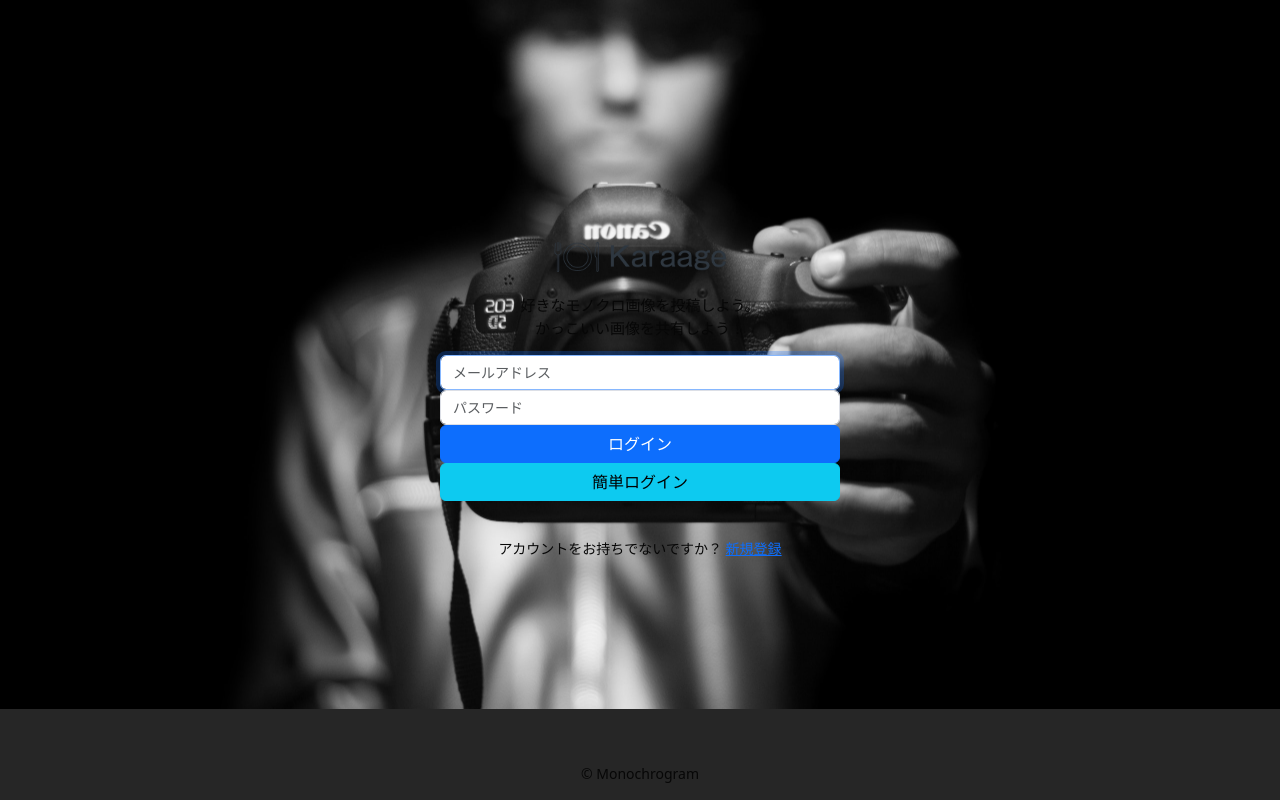
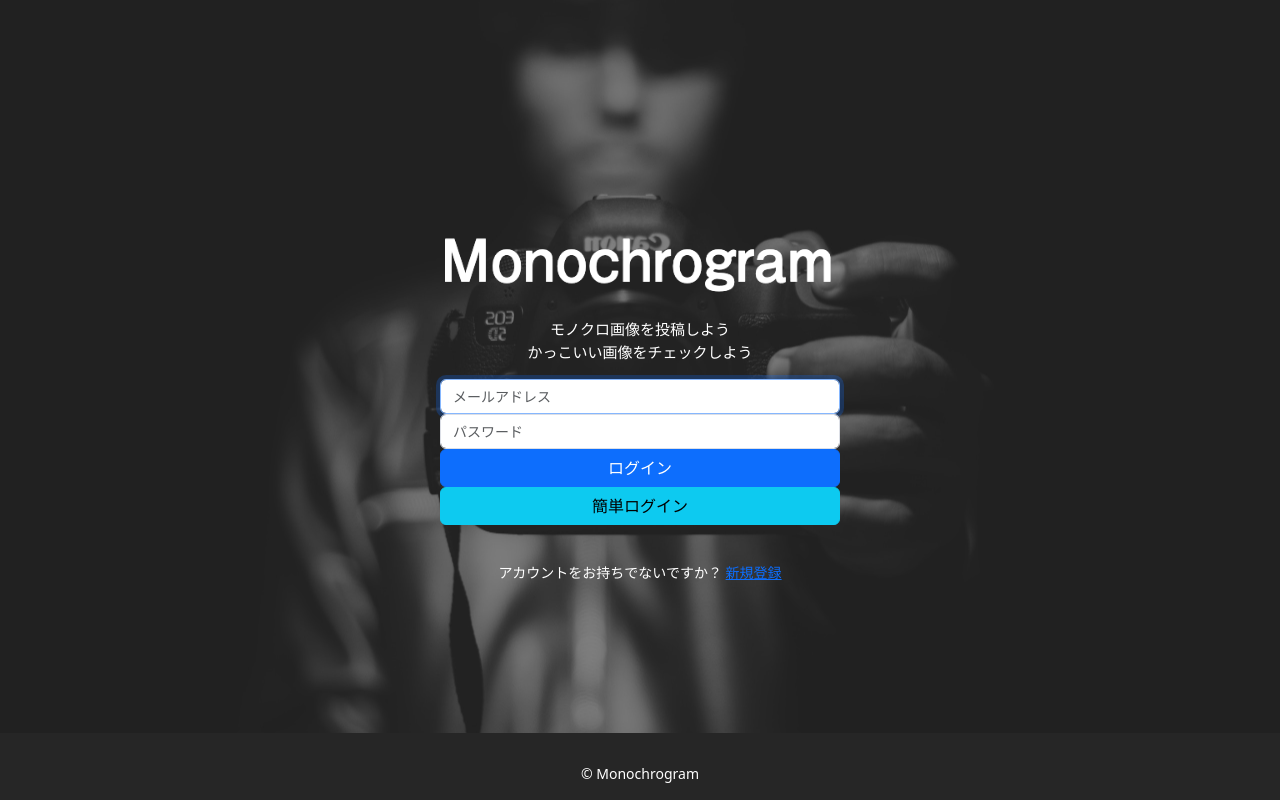
Before and after one commit to base1551/Monochrogram, a Rails app: the page made by app/views/devise/sessions/new.html.erb in a window 1280 px wide. Run offline with Rails 7, Linux system fonts and the light colour scheme; style sheets or scripts are compiled from the project's sources; some libraries are stand-ins or nearby versions.

Commit message:
ロゴ変更

```diff
--- a/app/assets/stylesheets/common.scss
+++ b/app/assets/stylesheets/common.scss
@@ -1,7 +1,7 @@
 body {
   background-color: #262626;
   font-size: 14px;
-  color: #070707;
+  color: #fff;
 }
 
 .no-gutters {
--- a/app/assets/stylesheets/users/devise.scss
+++ b/app/assets/stylesheets/users/devise.scss
@@ -1,14 +1,3 @@
-// .main {
-//   max-width: 960px;
-//   margin: 0 auto;
-//   width: 90%;
-//   padding: 100px 75px 100px;
-//   display: block;
-//   flex: 1;
-//   flex-basis: auto;
-//   box-sizing: border-box;
-// }
-
 .form-wrap{
   max-width: 400px;
   width: 100%;
@@ -18,11 +7,12 @@
 .logo-img {
   background-image: image-url("logo.png");
   background-repeat: no-repeat;
-  height: 56px;
-  width: 180px;
-  background-size: 160px;
-  background-size: 180px!important;
+  height: 80px;
+  max-width: auto;
+  background-size: 400px!important;
 }
+
+
 
 .logo-explanation {
   font-size: 15px;
@@ -47,10 +37,7 @@
 .top-wrapper {
   display: flex;
   flex-direction: column;
-  // width: 100vw;
-  // height: 100vh;
   padding: 180px 0 100px 0;
-  // padding-bottom: 20px;
   background-image: image-url("background.jpg");
   background-size: cover;
   background-position: center;
--- a/app/views/devise/sessions/new.html.erb
+++ b/app/views/devise/sessions/new.html.erb
@@ -2,11 +2,11 @@
   <div class="container">
     <div class="form-wrap">
       <div class="form-group text-center">
-        <h2 class="logo-img mx-auto"></h2>
+        <h2 class="logo-img"></h2>
         <p class="logo-explanation">
-          好きなモノクロ画像を投稿しよう。
+          モノクロ画像を投稿しよう
           <br>
-          かっこいい画像を共有しよう！
+          かっこいい画像をチェックしよう
         </p>
       </div>
 
```
Also changed, not shown: app/assets/images/background.jpg, app/assets/images/logo.png, 4 other files.
